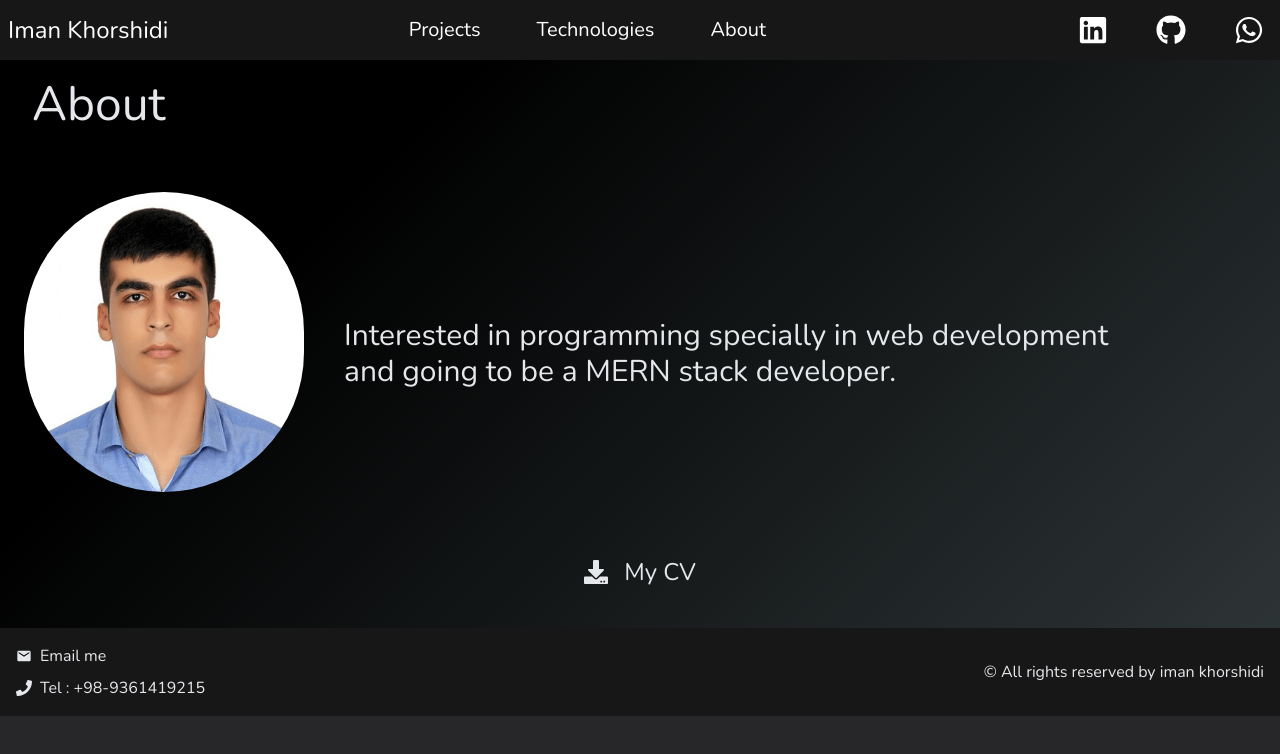
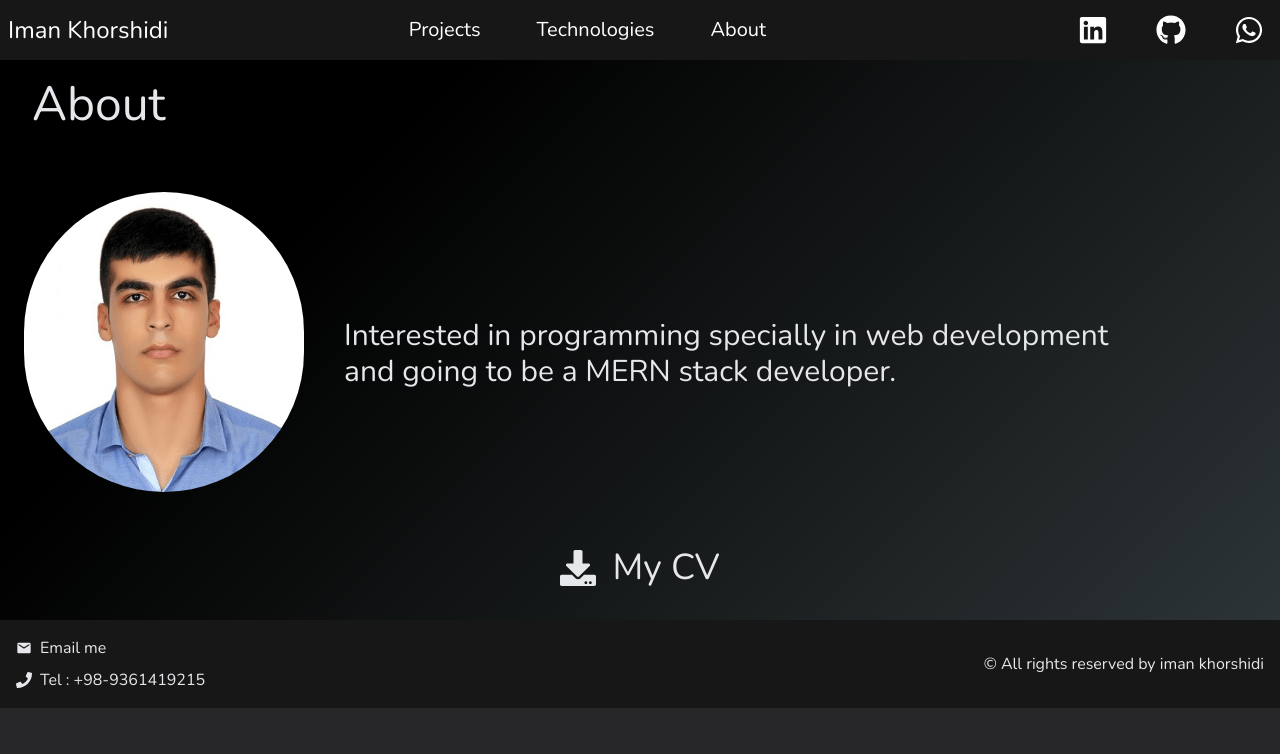
Before and after one commit to Imankh72/portfolio, a Next.js app: page /about in a window 1280 px wide. Shown: the top 754 px of the page. Built offline with nearby package versions, Linux system fonts and the light colour scheme.

Commit message:
Fix: About Component

```diff
--- a/components/About.jsx
+++ b/components/About.jsx
@@ -16,7 +16,7 @@ const About = () => {
           </p>
         </div>
       </div>
-      <div className="flex items-center justify-center gap-4 py-4 mt-12 text-2xl ">
+      <div className="flex items-center justify-center gap-4 py-4 mt-12 text-2xl md:text-4xl md:py-2">
         <a
           className="flex items-center justify-center gap-4"
           href="/static/iman-khorshidi.pdf"
```
